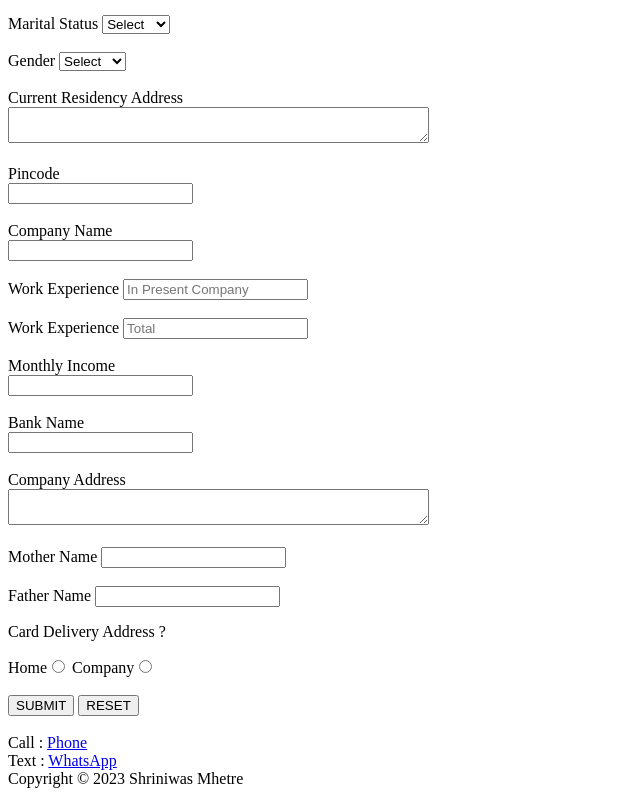
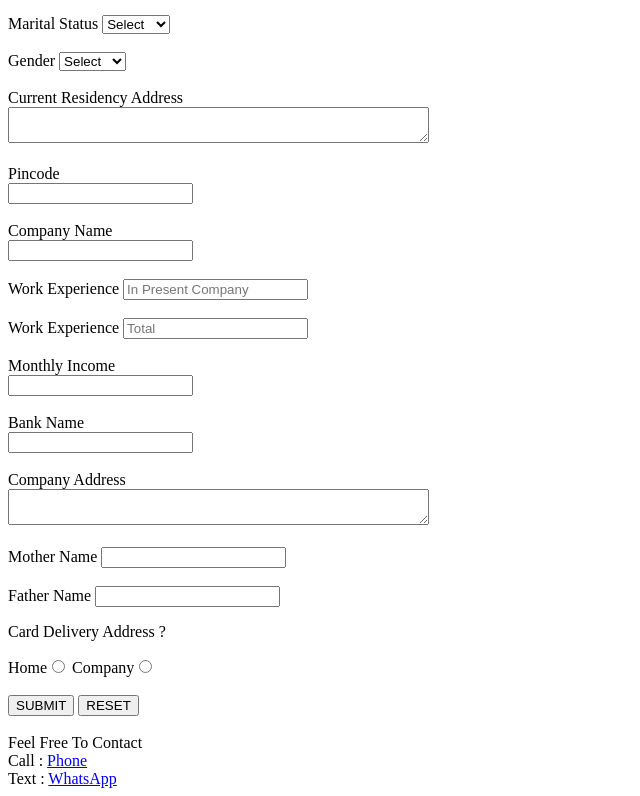
Before and after one commit to 5hriniwas/credit-card-application-form, a plain HTML site: page index.html in a window 1280 px wide. Shown: the part 315-1111 px from the top of the page, without its empty margins (0-640 px from the left). Drawn offline with Linux system fonts and the light colour scheme.

Commit message:
Update index.html

```diff
--- a/index.html
+++ b/index.html
@@ -116,14 +116,13 @@
         <input type="reset" value="RESET">
     </form>
     <br>
-    <footer>
+    <footer>Feel Free To Contact
         <div>
             Call : <a href="tel:+917666316676">Phone</a>
         </div>
         <div>
             Text : <a href="wa.me/+917666316676">WhatsApp</a>
         </div>
-        Copyright &copy; 2023 Shriniwas Mhetre<br>
     </footer>
 </body>
 </html>
```
